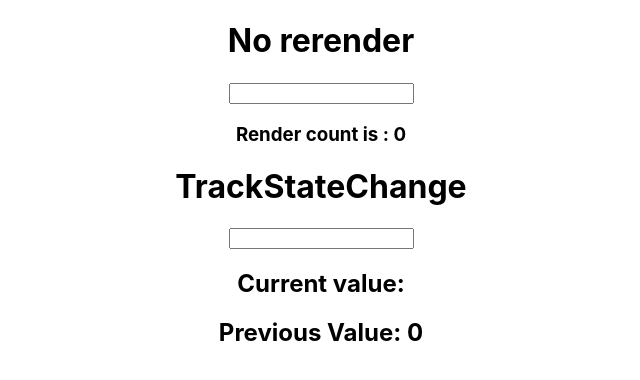
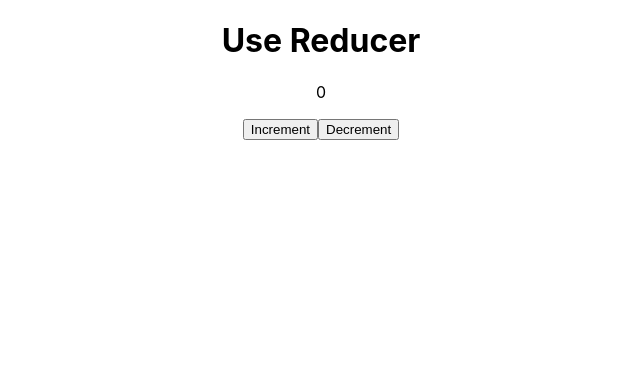
Before and after one commit to RushikeshTekale66/React-Important-Concept, a React (Create React App) app: page / in a window 1280 px wide. Shown: the top 380 px of the page, without its empty margins (319-959 px from the left). Built offline with nearby package versions, Linux system fonts and the light colour scheme.

Commit message:
useReducer()

```diff
--- a/src/App.js
+++ b/src/App.js
@@ -1,15 +1,11 @@
 import './App.css';
-import Home from './Component/NoRender';
-import TrackStateChange from './Component/TrackStateChange';
+import Home from './Component/Home';
 
 function App() {
 
   return (
     <div className="App">
-        <h1>No rerender</h1>
-        <Home />
-        <h1>TrackStateChange</h1>
-        <TrackStateChange/>
+        <Home/>
     </div>
   );
 }
--- /dev/null
+++ b/src/Component/Home.js
@@ -0,0 +1,36 @@
+import React, { useReducer } from 'react'
+
+const initialState =0;
+
+// it get two parameter as input one is state & second is action to be performed
+const reducer = (state, action) => {
+    console.log("Current State Value=>", state, " Which Operation performed=>",action);
+
+    if(action.type==="INCREMENT"){
+        return state+1;
+    }
+    if(action.type==="DECREMENT"){
+        return state-1;
+    }
+
+    return state;
+}
+
+const Home = () => {
+
+    // const [count, setCount] = useState(0);
+    const [state, dispatch] =  useReducer(reducer, initialState);
+
+    return (
+        <div>
+            <h1>Use Reducer</h1>
+            <p>{state}</p>
+            <div>
+                <button onClick={()=>dispatch({type:"INCREMENT"})}>Increment</button>
+                <button onClick={()=>dispatch({type:"DECREMENT"})}>Decrement</button>
+            </div>
+        </div>
+    )
+}
+
+export default Home
--- a/src/Component/NoRender.js
+++ /dev/null
@@ -1,21 +0,0 @@
-import React,{useState, useEffect, useRef} from 'react'
-
-const Home = () => {
-    const [inputValue, setInputValue] = useState("");
-
-    // Does not clause rerender
-    const count = useRef(0);
-
-    useEffect(()=>{
-        count.current = count.current+1;
-    })
-
-    return (
-        <div>
-           <input type='text' value={inputValue} onChange={e=>setInputValue(e.target.value)}/>
-           <h3>Render count is : {count.current}</h3>
-        </div>
-    )
-}
-
-export default Home
--- a/src/Component/TrackStateChange.js
+++ /dev/null
@@ -1,22 +0,0 @@
-import React from 'react';
-import { useState, useEffect, useRef } from 'react';
-
-const TrackStateChange = () => {
-    const [inputValue, setInputValue] = useState("");
-
-    const previousInputValue = useRef(0);
-
-    useEffect(()=>{
-        previousInputValue.current = inputValue;
-    },[inputValue])
-
-  return (
-    <>
-    <input type='text' value={inputValue} onChange={(e)=>setInputValue(e.target.value)}/>
-    <h2>Current value: {inputValue}</h2>
-    <h2>Previous Value: {previousInputValue.current}</h2>
-    </>
-  )
-}
-
-export default TrackStateChange
```
